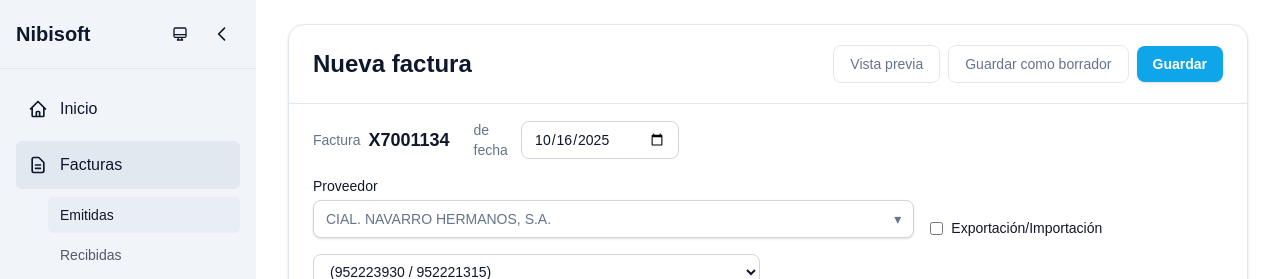
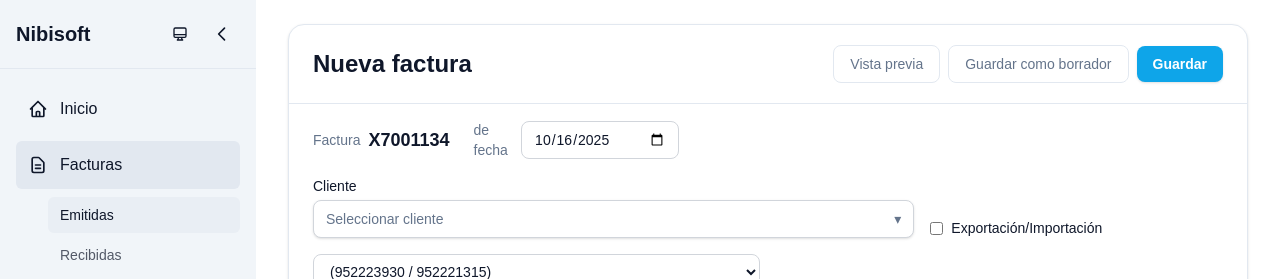
Before and after one commit to Mackewinsson/facturacion-module, a Next.js app: page /facturacion/nueva in a window 1280 px wide. Shown: the top 279 px of the page. Built offline with nearby package versions, Linux system fonts and the light colour scheme.

Commit message:
fix: cambiar 'Proveedor' a 'Cliente' y eliminar clientes precargados en nueva factura
- Cambiar label de 'Proveedor' a 'Cliente' en formulario de factura
- Cambiar placeholder de nombre específico a 'Seleccionar cliente'
- Eliminar clientes precargados del dropdown hasta que el usuario escriba

```diff
--- a/src/components/ClientSearch.tsx
+++ b/src/components/ClientSearch.tsx
@@ -124,8 +124,9 @@ export default function ClientSearch({
   }, [])
 
   const filteredClients = useMemo(() => {
+    // No mostrar clientes hasta que el usuario empiece a escribir
     if (!searchTerm.trim()) {
-      return clients
+      return []
     }
 
     const value = searchTerm.trim().toLowerCase()
--- a/src/components/SpanishInvoiceForm.tsx
+++ b/src/components/SpanishInvoiceForm.tsx
@@ -569,14 +569,14 @@ export default function SpanishInvoiceForm({ initialData, invoiceId, hideISP = f
               </div>
             </div>
 
-            {/* Row 2: Proveedor + Exportación/Importación */}
+            {/* Row 2: Cliente + Exportación/Importación */}
             <div className="grid grid-cols-1 md:grid-cols-3 gap-4 items-end">
               <div className="md:col-span-2">
-                <label className="block text-sm font-medium text-card-foreground mb-1">Proveedor</label>
+                <label className="block text-sm font-medium text-card-foreground mb-1">Cliente</label>
                 <ClientSearch
                   onClientSelect={handleClientSelect}
                   selectedClient={selectedClient}
-                  placeholder="CIAL. NAVARRO HERMANOS, S.A."
+                  placeholder="Seleccionar cliente"
                   onAddNewClient={handleAddNewClient}
                 />
               </div>
```
